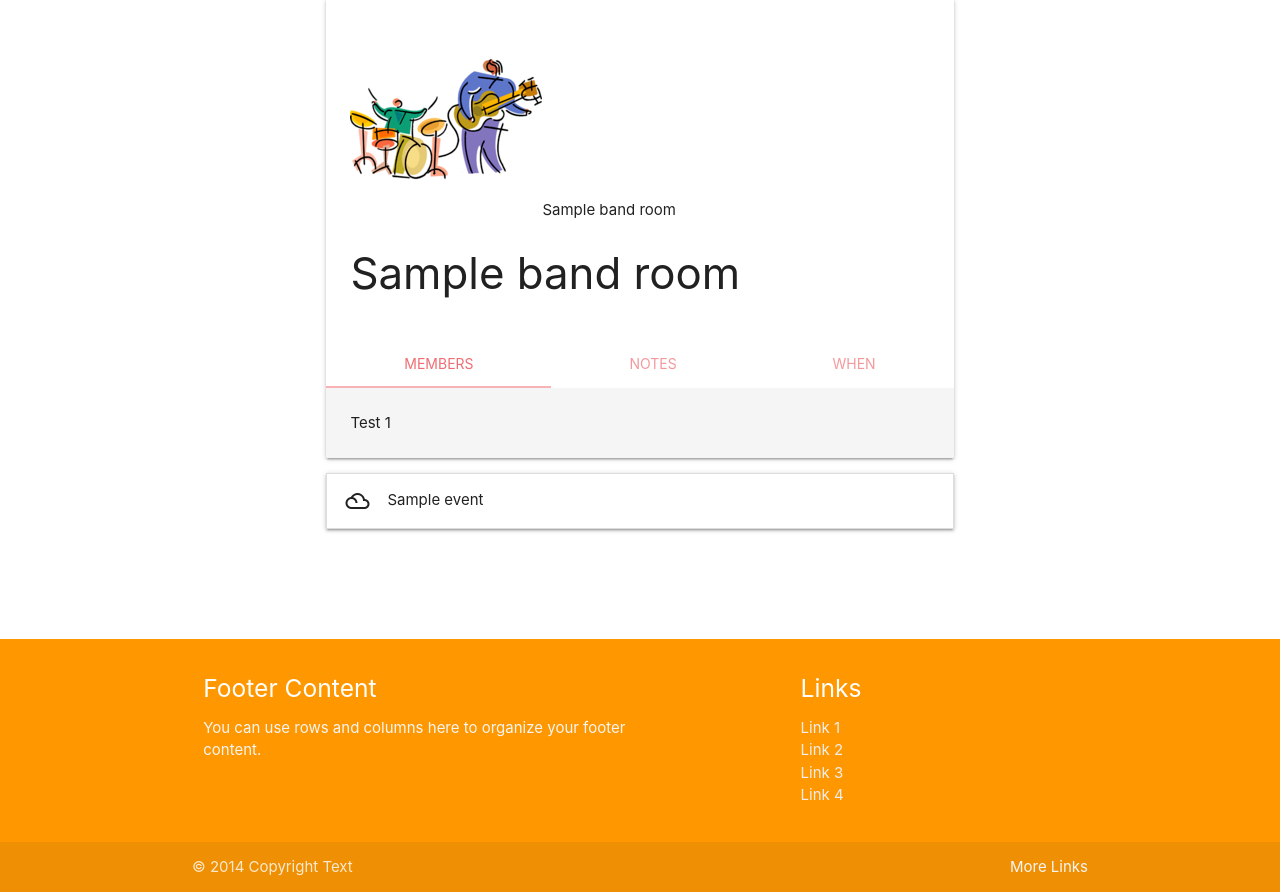
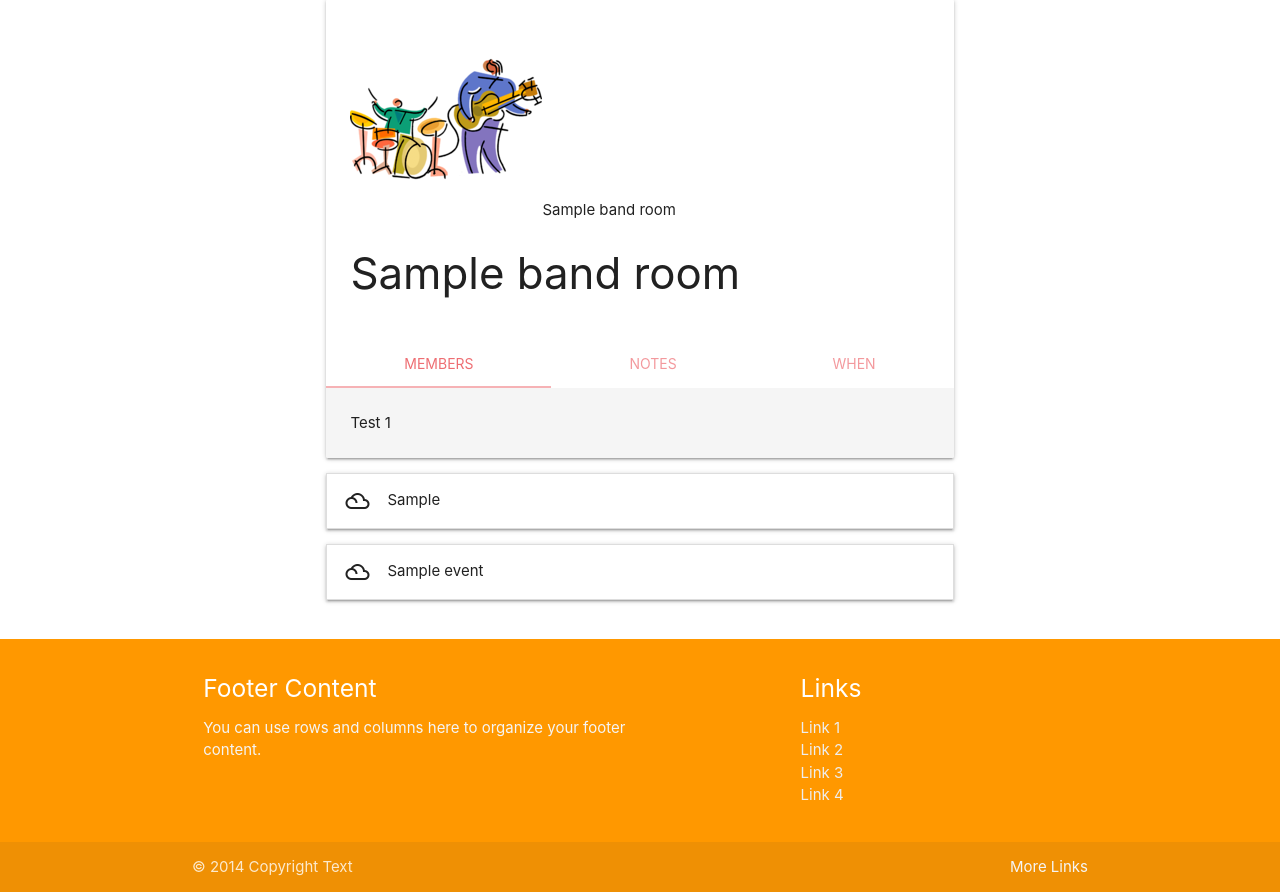
Before and after one commit to Jays-T/the-band-room, a Flask app: page /band_room in a window 1280 px wide. Shown: the part 73-965 px from the top of the page. Run offline with Flask 2, Linux system fonts and the light colour scheme; a database or web service that is not in the repository returns one stand-in record (values such as "Sample title"); some libraries are stand-ins or nearby versions.

Commit message:
updated bandroom.html to display events from an array in the band_rooms db collection

```diff
--- a/templates/bandroom.html
+++ b/templates/bandroom.html
@@ -5,7 +5,7 @@
     <div class="card-content">
       <p><img src="{{url_for('static', filename='assets/images/rock-musicians-192x192.png')}}"/>{{room.owner_name}}<h3>{{room.band_name}}</h3></p>
     </div>
-    {% endfor %}
+
     <div class="card-tabs">
       <ul class="tabs tabs-fixed-width">
         <li class="tab"><a class="active" href="#test4">Members</a></li>
@@ -20,6 +20,25 @@
     </div>
   </div>
 </div>
+<div class="container">
+<ul class="collapsible">
+
+    <li>
+      <div class="collapsible-header">
+        <i class="material-icons">filter_drama</i>{{room.band_events[0]}}
+      </div>
+        <div class="collapsible-body">
+        <ul>
+
+          <li>Date: {{room.band_events[1]}}</li>
+          <li>Time: {{room.band_events[2]}}</li>
+          <li>Notes: {{room.band_events[3]}}</li>
+
+        </ul>
+        </div>
+    </li>
+    {% endfor %}
+  </ul></div>
 <div class="container">
   <ul class="collapsible">
     {% for event in events %}
```
